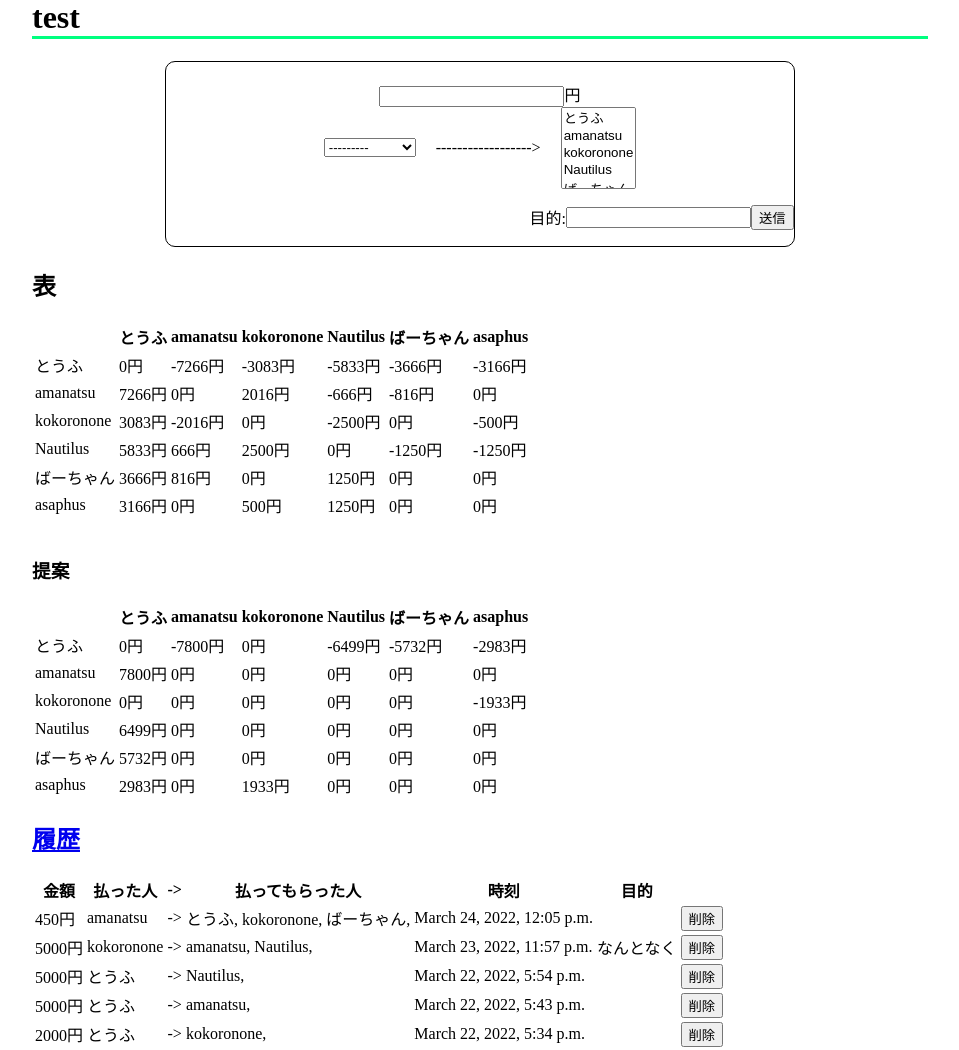
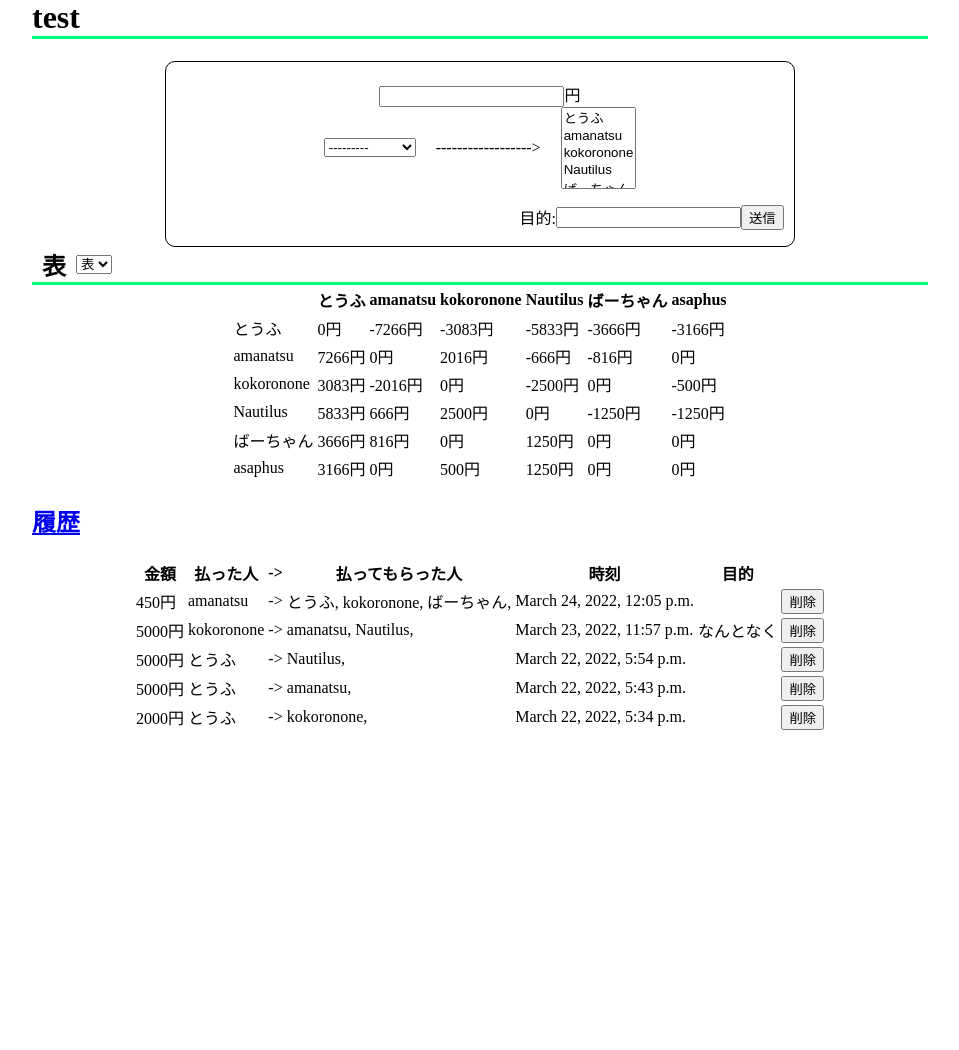
Before and after one commit to tofu1102/harukana-accounting-app, a Django app: page /accounting/1/ in a window 1280 px wide. Shown: the part 131-1181 px from the top of the page, without its empty margins (160-1119 px from the left). After the commit the page ends 861 px from the top, so only its background shows below. Run offline with Django 3.2, Linux system fonts and the light colour scheme; data comes from the database, SQL or seed files in the repository; both versions use the stored data as it was after the commit; some libraries are stand-ins or nearby versions.

Commit message:
3-24-15:17

```diff
--- a/Accounting/static/Accounting/detailStyle.css
+++ b/Accounting/static/Accounting/detailStyle.css
@@ -59,6 +59,9 @@ select.payee{
     margin: 10px 20px;
 }
 
+.button{
+    margin-right: 10px
+}
 
 .price{
     text-align: center;
@@ -77,3 +80,23 @@ label{
     border: 1px solid #000;
     border-radius: 10px
 }
+
+.titles{
+  border-bottom: 3px solid #00ff7f;
+  display: flex;
+  align-items: center;
+}
+
+#tableName,#proposeName{
+  margin: 0 10px;
+}
+
+table{
+  margin-left: auto;
+  margin-right: auto;
+}
+
+#table,#purpose{
+  width: 100%;
+  overflow-x: scroll;
+}
--- a/Accounting/templates/Accounting/detail.html
+++ b/Accounting/templates/Accounting/detail.html
@@ -43,11 +43,19 @@
         </div>
         </form>
       </div>
-      <div class="table">
-        <h2 id="table">表</h2>
+      {% if pays %}
+      <div class="titles">
+        <h2 id="tableName">表</h2>
+        <h2 id="proposeName">AI</h2>
+        <select id="tableSelect" name="tableSelect" onchange="tableChange();">
+          <option value="0">表</option>
+          <option value="1">AI</option>
+        </select>
+      </div>
+        <div id="table">
         <table>
           <tr>
-            <th><br></th>
+            <th class="upperLeft"><br></th>
             {% for i in event.Member.all %}
             <th>{{i}}</th>
             {% endfor %}
@@ -62,10 +70,7 @@
           {% endfor %}
         </table>
       </div>
-      <br>
-      {% if pays %}
-      <div class="propose">
-        <h3>提案</h3>
+        <div id="propose">
         <table>
           <tr>
             <th><br></th>
@@ -111,15 +116,6 @@
               {% csrf_token %}
               <button type="submit" name="delete" value="{{i.pk}}">削除</button>
             </form>
-            <script>
-            function beforeSubmit() {
-            if(window.confirm('本当に削除しますか？')) {
-              return true;
-              } else {
-              return false;
-              }
-            }
-          </script>
           </td>
         </tr>
         {% endfor %}
@@ -128,4 +124,34 @@
       {% endif %}
     </div>
   </body>
+  <script>
+  document.getElementById('proposeName').style.display = "none";
+  document.getElementById('propose').style.display = "none";
+  function beforeSubmit() {
+  if(window.confirm('本当に削除しますか？')) {
+    return true;
+    } else {
+    return false;
+    }
+  }
+
+  function tableChange(){
+    if(document.getElementById('tableSelect')){
+      id = document.getElementById('tableSelect').value;
+
+      if(id=="0"){
+        document.getElementById('table').style.display = "";
+        document.getElementById('propose').style.display = "none";
+        document.getElementById('tableName').style.display = "";
+        document.getElementById('proposeName').style.display = "none";
+      }else if(id=="1"){
+        document.getElementById('table').style.display = "none";
+        document.getElementById('propose').style.display = "";
+        document.getElementById('tableName').style.display = "none";
+        document.getElementById('proposeName').style.display = "";
+      }
+    }
+    window.onload = tableChange;
+  }
+</script>
 </html>
```
Also changed, not shown: db.sqlite3.
